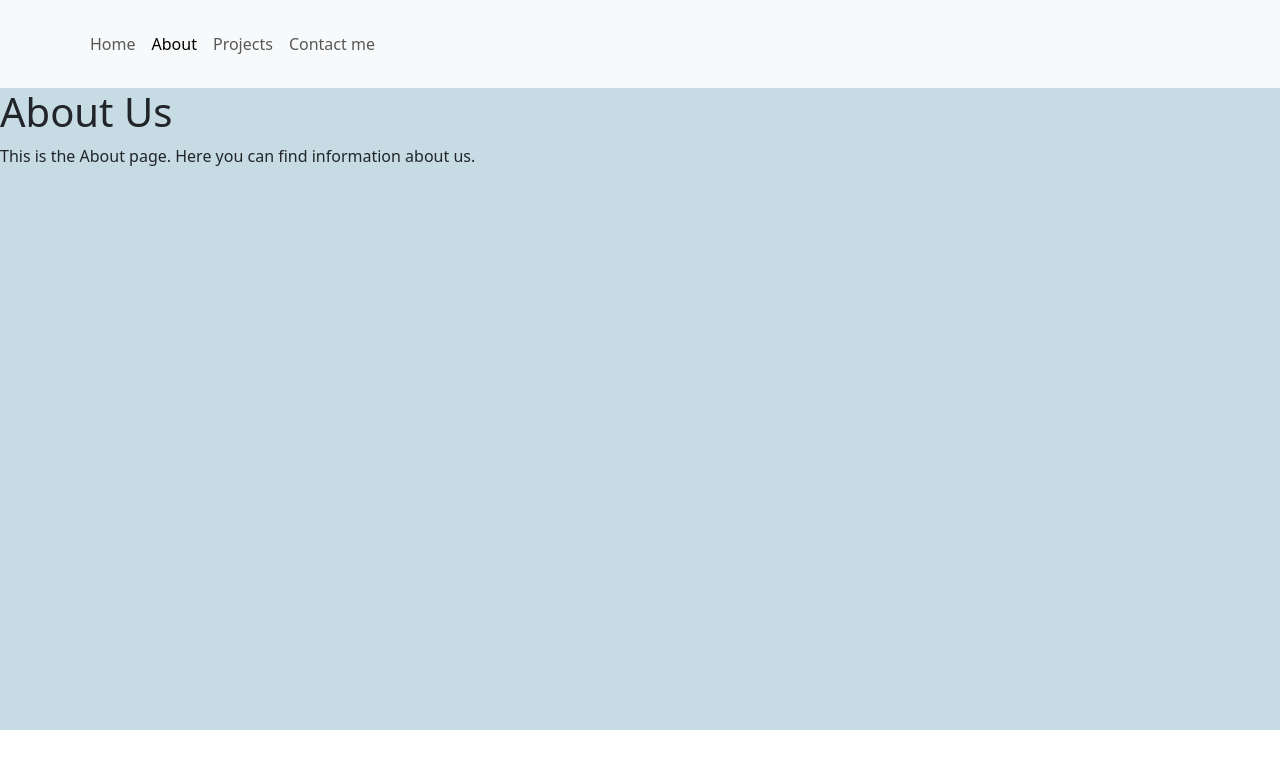
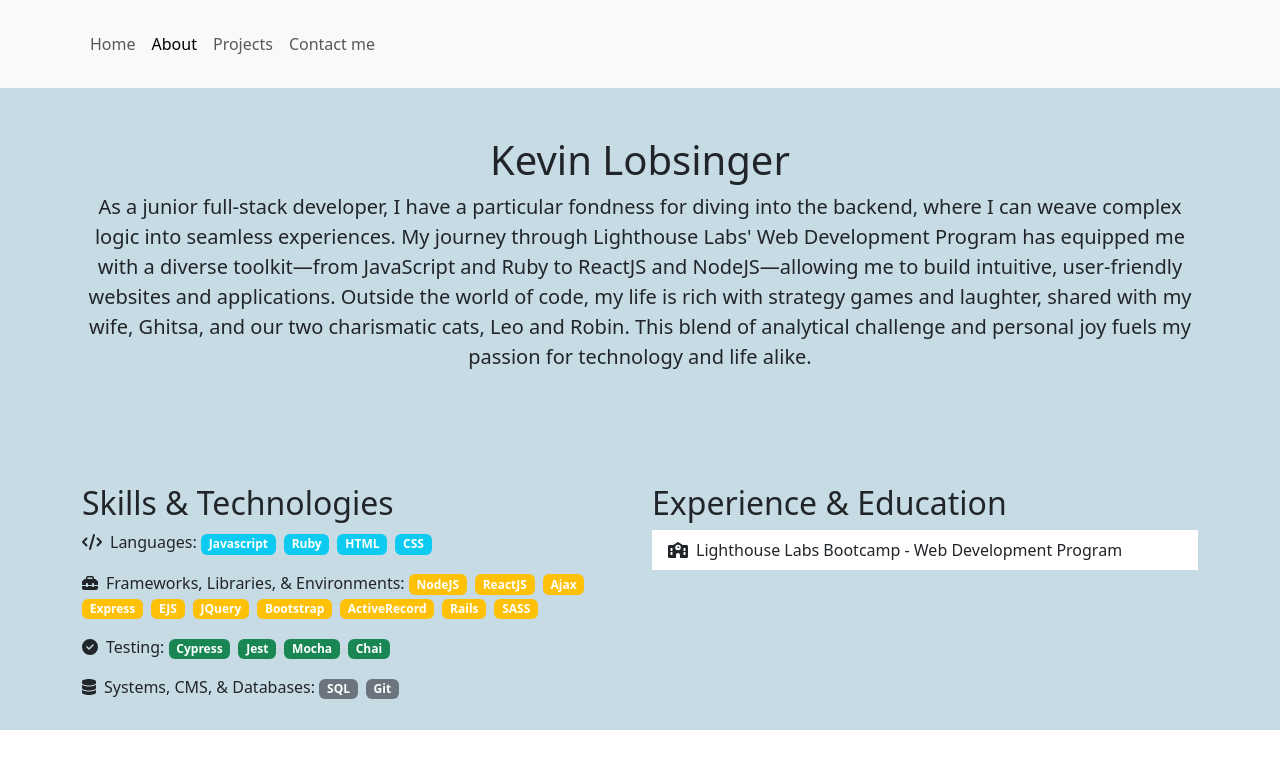
Before and after one commit to Klobsinger/Klobsinger.github.io, a React (Create React App) app in the folder portfolio/: page /About in a window 1280 px wide. Shown: the top 768 px of the page. Built offline with nearby package versions, Linux system fonts and the light colour scheme.

Commit message:
Feat: add about me section

```diff
--- a/portfolio/src/Routes/About/About.jsx
+++ b/portfolio/src/Routes/About/About.jsx
@@ -1,8 +1,48 @@
+import React from 'react';
+import { Container, Row, Col, Badge, ListGroup } from 'react-bootstrap';
+import { FontAwesomeIcon } from '@fortawesome/react-fontawesome';
+import { faCode, faDatabase, faToolbox, faSchool, faCheckCircle  } from '@fortawesome/free-solid-svg-icons';
+
 export function About() {
   return (
-    <div>
-      <h1>About Us</h1>
-      <p>This is the About page. Here you can find information about us.</p>
-    </div>
+    <Container>
+      <Row className="my-5 align-items-center">
+        {/* Introduction Section */}
+        <Col md={12} className="text-center mb-5">
+          <h1>Kevin Lobsinger</h1>
+          <p className="lead">As a junior full-stack developer, I have a particular fondness for diving into the backend, where I can weave complex logic into seamless experiences. My journey through Lighthouse Labs' Web Development Program has equipped me with a diverse toolkit—from JavaScript and Ruby to ReactJS and NodeJS—allowing me to build intuitive, user-friendly websites and applications. Outside the world of code, my life is rich with strategy games and laughter, shared with my wife, Ghitsa, and our two charismatic cats, Leo and Robin. This blend of analytical challenge and personal joy fuels my passion for technology and life alike.
+
+</p>
+        </Col>
+      </Row>
+
+      <Row>
+       {/* Skills and Technologies Section */}
+<Col md={6} className="mb-5">
+  <h2>Skills & Technologies</h2>
+  <div>
+    {/* Languages */}
+    <p><FontAwesomeIcon icon={faCode} className="me-2" />Languages: <Badge bg="info" className="me-2">Javascript</Badge><Badge bg="info" className="me-2">Ruby</Badge><Badge bg="info" className="me-2">HTML</Badge><Badge bg="info" className="me-2">CSS</Badge></p>
+
+    {/* Frameworks, Libraries, and Environments */}
+    <p><FontAwesomeIcon icon={faToolbox} className="me-2" />Frameworks, Libraries, & Environments: <Badge bg="warning" className="me-2">NodeJS</Badge><Badge bg="warning" className="me-2">ReactJS</Badge><Badge bg="warning" className="me-2">Ajax</Badge><Badge bg="warning" className="me-2">Express</Badge><Badge bg="warning" className="me-2">EJS</Badge><Badge bg="warning" className="me-2">JQuery</Badge><Badge bg="warning" className="me-2">Bootstrap</Badge><Badge bg="warning" className="me-2">ActiveRecord</Badge><Badge bg="warning" className="me-2">Rails</Badge><Badge bg="warning" className="me-2">SASS</Badge></p>
+
+    {/* Testing */}
+    <p><FontAwesomeIcon icon={faCheckCircle} className="me-2" />Testing: <Badge bg="success" className="me-2">Cypress</Badge><Badge bg="success" className="me-2">Jest</Badge><Badge bg="success" className="me-2">Mocha</Badge><Badge bg="success" className="me-2">Chai</Badge></p>
+
+    {/* Systems, CMS, and Databases */}
+    <p><FontAwesomeIcon icon={faDatabase} className="me-2" />Systems, CMS, & Databases: <Badge bg="secondary" className="me-2">SQL</Badge><Badge bg="secondary" className="me-2">Git</Badge></p>
+  </div>
+</Col>
+
+        {/* Experience & Education Section */}
+        <Col md={6} className="mb-5">
+          <h2>Experience & Education</h2>
+          <ListGroup variant="flush">
+            <ListGroup.Item><FontAwesomeIcon icon={faSchool} className="me-2" />Lighthouse Labs Bootcamp - Web Development Program</ListGroup.Item>
+          </ListGroup>
+        </Col>
+      </Row>
+    </Container>
   );
 }
```
